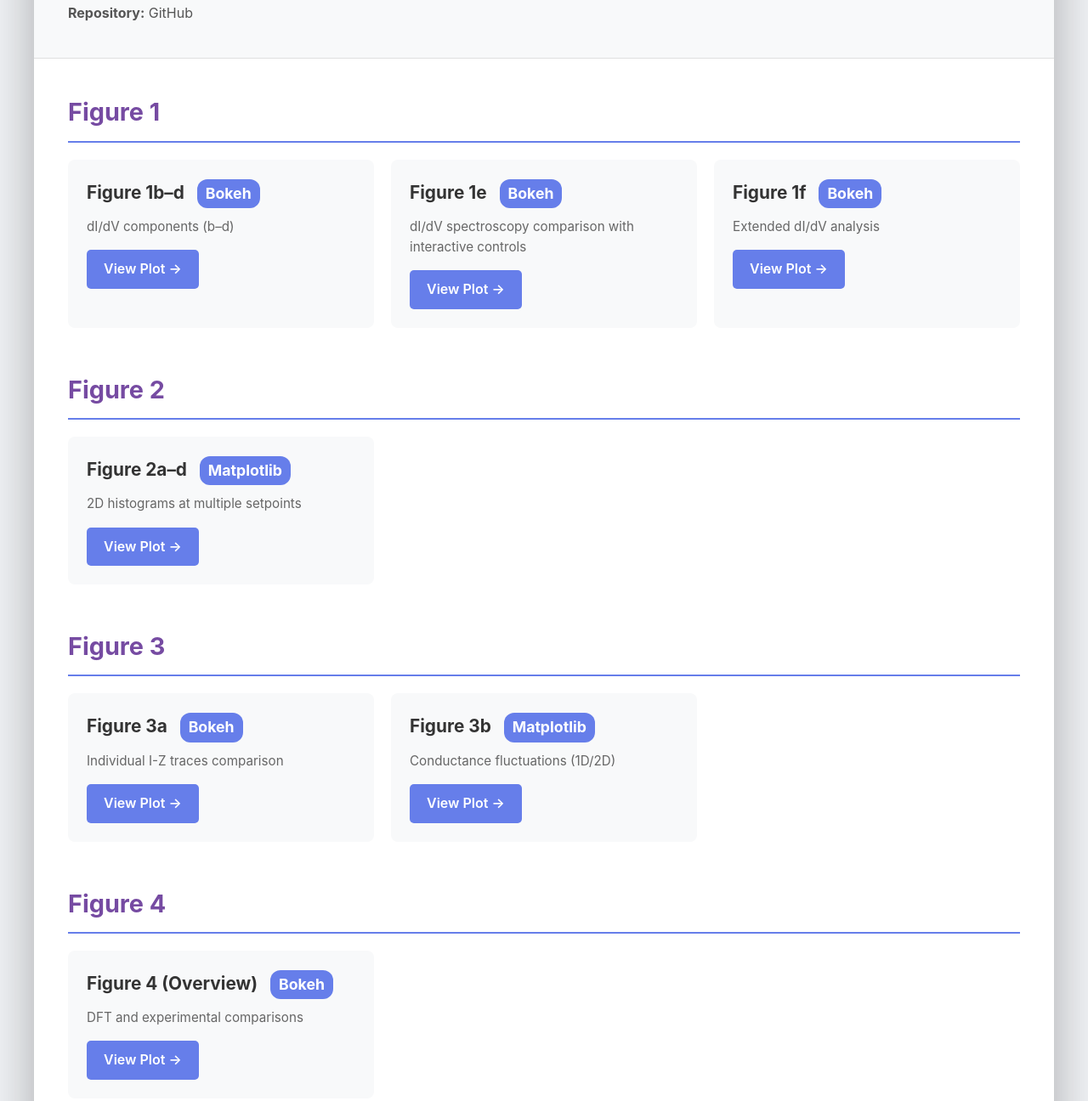
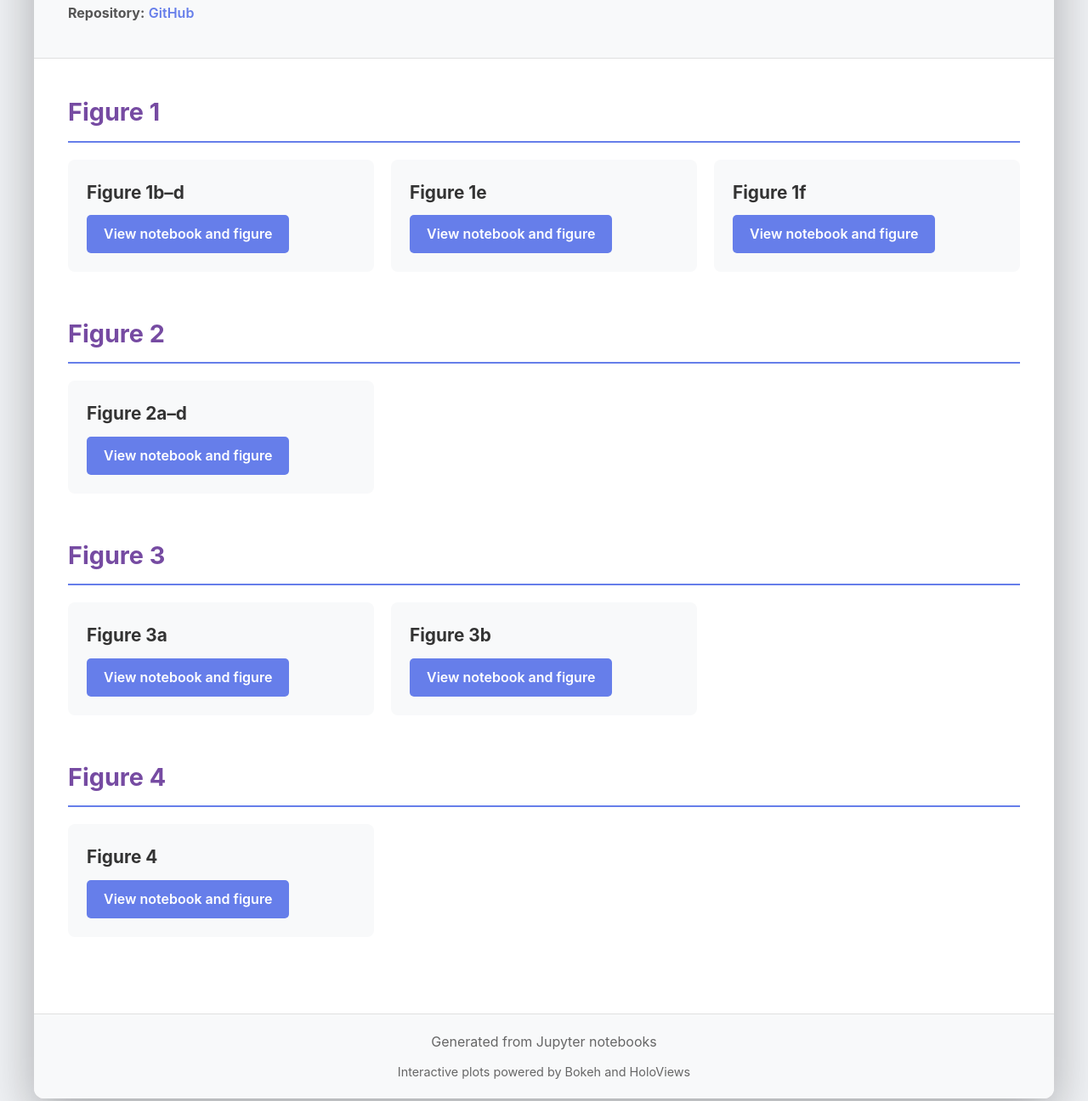
Before and after one commit to zrbyte/alkane-STM-data, a plain HTML site: page index.html in a window 1280 px wide. Shown: the part 382-1678 px from the top of the page at 85% size. Drawn offline with Linux system fonts and the light colour scheme.

Commit message:
update landing page

```diff
--- a/index.html
+++ b/index.html
@@ -106,14 +106,7 @@
             background: #f8f9fa;
             border-radius: 8px;
             padding: 20px;
-            transition: all 0.3s ease;
             border: 2px solid transparent;
-        }
-
-        .plot-card:hover {
-            transform: translateY(-5px);
-            box-shadow: 0 10px 30px rgba(102, 126, 234, 0.2);
-            border-color: #667eea;
         }
 
         .plot-card h3 {
@@ -136,23 +129,9 @@
             text-decoration: none;
             border-radius: 5px;
             font-weight: 600;
-            transition: all 0.3s ease;
         }
 
-        .plot-card a:hover {
-            transform: scale(1.05);
-            box-shadow: 0 5px 15px rgba(102, 126, 234, 0.4);
-        }
 
-        .badge {
-            display: inline-block;
-            background: #667eea;
-            color: white;
-            padding: 3px 10px;
-            border-radius: 12px;
-            font-size: 0.85em;
-            margin-left: 10px;
-        }
 
         footer {
             background: #f8f9fa;
@@ -183,8 +162,8 @@
         <div class="info">
             <h2>About This Dataset</h2>
             <p>This page contains interactive visualizations of STM (Scanning Tunneling Microscopy) spectroscopy data comparing clean vs. alkane-contaminated graphite surfaces.</p>
-            <p><strong>Data Source:</strong> Zenodo (DOI: 10.5281/zenodo.17469441)</p>
-            <p><strong>Repository:</strong> GitHub</p>
+            <p><strong>Data Source:</strong> <a href="https://doi.org/10.5281/zenodo.17469441" target="_blank">Zenodo (DOI: 10.5281/zenodo.17469441)</a></p>
+            <p><strong>Repository:</strong> <a href="https://github.com/peternemes-incze/alkane-STM-data" target="_blank">GitHub</a></p>
         </div>
 
         <div class="content">
@@ -192,19 +171,16 @@
                 <h2>Figure 1</h2>
                 <div class="plot-grid">
                     <div class="plot-card">
-                        <h3>Figure 1b–d <span class="badge">Bokeh</span></h3>
-                        <p>dI/dV components (b–d)</p>
-                        <a href="plot_fig1bcd.html">View Plot →</a>
+                        <h3>Figure 1b–d</h3>
+                        <a href="plot_fig1bcd.html">View notebook and figure</a>
                     </div>
                     <div class="plot-card">
-                        <h3>Figure 1e <span class="badge">Bokeh</span></h3>
-                        <p>dI/dV spectroscopy comparison with interactive controls</p>
-                        <a href="plot_fig1e.html">View Plot →</a>
+                        <h3>Figure 1e</h3>
+                        <a href="plot_fig1e.html">View notebook and figure</a>
                     </div>
                     <div class="plot-card">
-                        <h3>Figure 1f <span class="badge">Bokeh</span></h3>
-                        <p>Extended dI/dV analysis</p>
-                        <a href="plot_fig1f.html">View Plot →</a>
+                        <h3>Figure 1f</h3>
+                        <a href="plot_fig1f.html">View notebook and figure</a>
                     </div>
                 </div>
             </div>
@@ -213,9 +189,8 @@
                 <h2>Figure 2</h2>
                 <div class="plot-grid">
                     <div class="plot-card">
-                        <h3>Figure 2a–d <span class="badge">Matplotlib</span></h3>
-                        <p>2D histograms at multiple setpoints</p>
-                        <a href="plot_fig2a-d.html">View Plot →</a>
+                        <h3>Figure 2a–d</h3>
+                        <a href="plot_fig2a-d.html">View notebook and figure</a>
                     </div>
                 </div>
             </div>
@@ -224,14 +199,12 @@
                 <h2>Figure 3</h2>
                 <div class="plot-grid">
                     <div class="plot-card">
-                        <h3>Figure 3a <span class="badge">Bokeh</span></h3>
-                        <p>Individual I-Z traces comparison</p>
-                        <a href="plot_fig3a.html">View Plot →</a>
+                        <h3>Figure 3a</h3>
+                        <a href="plot_fig3a.html">View notebook and figure</a>
                     </div>
                     <div class="plot-card">
-                        <h3>Figure 3b <span class="badge">Matplotlib</span></h3>
-                        <p>Conductance fluctuations (1D/2D)</p>
-                        <a href="plot_fig3b.html">View Plot →</a>
+                        <h3>Figure 3b</h3>
+                        <a href="plot_fig3b.html">View notebook and figure</a>
                     </div>
                 </div>
             </div>
@@ -240,9 +213,8 @@
                 <h2>Figure 4</h2>
                 <div class="plot-grid">
                     <div class="plot-card">
-                        <h3>Figure 4 (Overview) <span class="badge">Bokeh</span></h3>
-                        <p>DFT and experimental comparisons</p>
-                        <a href="plot_fig4.html">View Plot →</a>
+                        <h3>Figure 4</h3>
+                        <a href="plot_fig4.html">View notebook and figure</a>
                     </div>
                 </div>
             </div>
```
